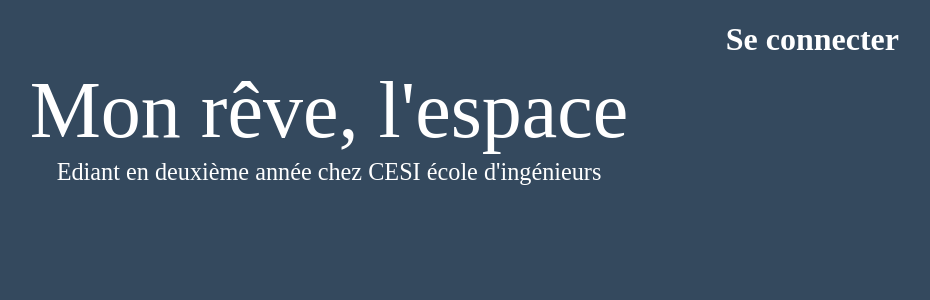
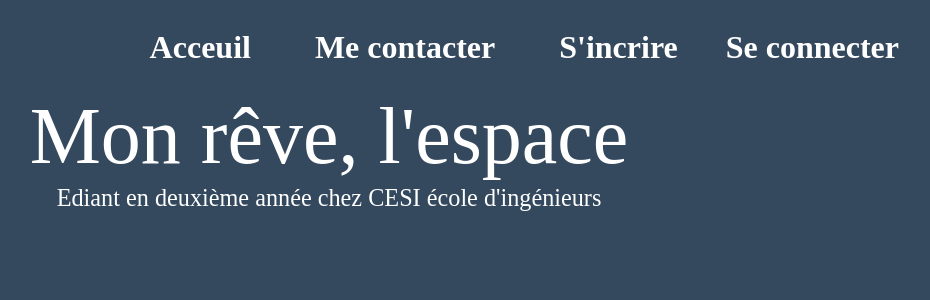
Before and after one commit to maximcuynat/m.cuynat.free.fr, a PHP site: page /View/Acceuil.php in a window 1280 px wide. Shown: the top 300 px of the page, without its empty margins (311-1241 px from the left). Run offline with PHP 8.4, Linux system fonts and the light colour scheme.

Commit message:
flem de commmebter

```diff
--- a/View/Acceuil.php
+++ b/View/Acceuil.php
@@ -8,19 +8,14 @@
 	</head>
 	<body class="bg-asphalt">
 		<header>
-			<div class="responsive display-flex al-it-center flex-column">
+			<div class="responsive display-flex al-it-center flex-column"></div>
+				<?php require_once 'menu.php' ?>
 				<div>
-					<h1 class="text-white text-center display-1 mb-0">Mon rêve, l'espace</h1>
+					<h1 class="text-white text-center display-1 mb-0 mt-0">Mon rêve, l'espace</h1>
 				</div>
 				<div>
 					<p class="text-white text-center fs-4 mt-0">Ediant en deuxième année chez <a href="">CESI école d'ingénieurs</a></p>
 				</div>
-			</div>
-			<div class="fixed-top responsive display-flex jc-end">
-				<div>
-					<h1 class="text-white"><a href="connexion.php">Se connecter</a></h1>
-				</div>
-			</div>
 		</header>
 	</body>
 </html>
--- /dev/null
+++ b/View/menu.php
@@ -0,0 +1,14 @@
+<div class="fixed-top sticky-top responsive display-flex jc-end ">
+	<div>
+		<h1 class="text-white mx-5"><a href="Acceuil.php">Acceuil</a></h1>
+	</div>
+	<div>
+		<h1 class="text-white mx-3"><a href="contact.php">Me contacter</a></h1>
+	</div>
+	<div>
+		<h1 class="text-white mx-5"><a href="inscriptions.php">S'incrire</a></h1>
+	</div>
+	<div>
+		<h1 class="text-white"><a href="connexion.php">Se connecter</a></h1>
+	</div>
+</div>
--- a/assets/css/styles.css
+++ b/assets/css/styles.css
@@ -1,6 +1,12 @@
 /* Propriété du doccument */
 	*{
 		transition: .5s;
+	    -webkit-touch-callout: none;
+	    -webkit-user-select: none;
+	    -khtml-user-select: none;
+	    -moz-user-select: none;
+	    -ms-user-select: none;
+	    user-select: none;
 	}
 	body{
 		font-family: 'Times New Roman', serif;;
@@ -14,6 +20,14 @@
 	{
 	    text-decoration: underline;
 	    font-size: 105%;
+	}
+	.unselectable {
+	    -webkit-touch-callout: none;
+	    -webkit-user-select: none;
+	    -khtml-user-select: none;
+	    -moz-user-select: none;
+	    -ms-user-select: none;
+	    user-select: none;
 	}
 /* ============== Couleur et polices */
 
@@ -103,6 +117,9 @@
 	}
 	.bg-asphalt{
 		background-color: #34495e;
+	}
+	.bg-midnightBlue{
+		background-color: #2c3e50;
 	}
 /* ============== Autre couleurs de fond */
 /* ============== Marging / padding */
@@ -597,7 +614,7 @@
 	.fw-bolder {
 	  font-weight: bolder !important;
 	}
-/* ============== Fied top / bottom */
+/* ============== Fied top / bottom / Sticky */
 	.fixed-top {
 	  position: fixed;
 	  top: 0;
@@ -659,6 +676,99 @@
 	    top: 0;
 	    z-index: 1020;
 	  }
+	}
+	.sticky-top {
+	  position: -webkit-sticky;
+	  position: sticky;
+	  top: 0;
+	  z-index: 1020;
+	}
+/* ============== with */
+	.w-25 {
+	  width: 25% !important;
+	}
+
+	.w-40 {
+	  width: 40% !important;
+	}
+
+	.w-50 {
+	  width: 50% !important;
+	}
+
+	.w-75 {
+	  width: 75% !important;
+	}
+
+	.w-100 {
+	  width: 100% !important;
+	}
+/* ============== Border rounded */
+	.rounded {
+	  border-radius: 0.25rem !important;
+	}
+
+	.rounded-0 {
+	  border-radius: 0 !important;
+	}
+
+	.rounded-1 {
+	  border-radius: 0.2rem !important;
+	}
+
+	.rounded-2 {
+	  border-radius: 0.4rem !important;
+	}
+
+	.rounded-3 {
+	  border-radius: 0.6rem !important;
+	}
+
+	.rounded-circle {
+	  border-radius: 50% !important;
+	}
+
+	.rounded-pill {
+	  border-radius: 50rem !important;
+	}
+
+	.rounded-top {
+	  border-top-left-radius: 0.25rem !important;
+	  border-top-right-radius: 0.25rem !important;
+	}
+
+	.rounded-end {
+	  border-top-right-radius: 0.25rem !important;
+	  border-bottom-right-radius: 0.25rem !important;
+	}
+
+	.rounded-bottom {
+	  border-bottom-right-radius: 0.25rem !important;
+	  border-bottom-left-radius: 0.25rem !important;
+	}
+
+	.rounded-start {
+	  border-bottom-left-radius: 0.25rem !important;
+	  border-top-left-radius: 0.25rem !important;
+	}
+/* ============================ Form */
+	::placeholder{
+		color: #ecf0f1;
+	}
+	input:hover{
+		background-color: #34495e;
+	}
+	input{
+		background-color: #2c3e50;
+		color: #ecf0f1;
+	}
+/* curseur */
+	.cursor-pointer {
+	    cursor: pointer;
+	}
+
+	.cursor-text {
+	    cursor: text;
 	}
 /* ============== Display flex */
 	.display-flex{
--- /dev/null
+++ b/assets/js/main.js
@@ -0,0 +1,5 @@
+function voirMdp() {
+  var mdp = document.getElementById('password');
+  var type = mdp.getAttribute('type') == 'password' ?'text' :'password'; // écriture ternaire (sorte de IF/ELSE)
+  mdp.setAttribute('type', type) ;
+}
```
Also changed, not shown: View/connexion.php (+25 -7 lines).
